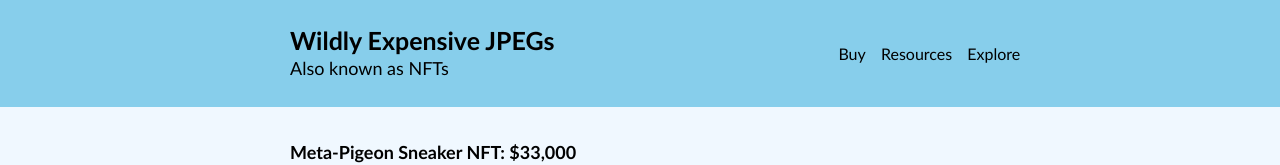
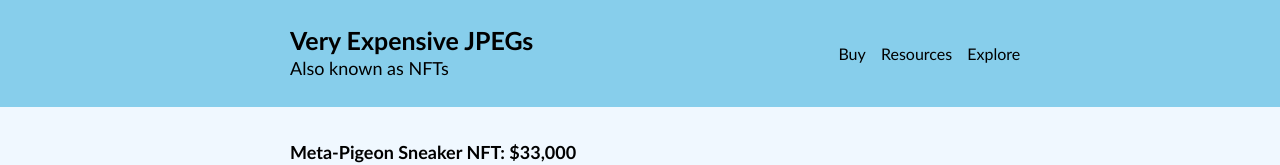
Before and after one commit to oscar4dev/my-app, a plain HTML site: page myExercise/index.html in a window 1280 px wide. Shown: the top 165 px of the page. Drawn offline with Linux system fonts and the light colour scheme.

Commit message:
Add files via upload
changed title

```diff
--- a/myExercise/index.html
+++ b/myExercise/index.html
@@ -12,7 +12,7 @@
       <div class="container">
          <div class="header-inner">
             <div class="title-container">
-               <h1>Wildly Expensive JPEGs</h1>
+               <h1>Very Expensive JPEGs</h1>
                <p>Also known as NFTs</p>
             </div>
             <div>
```
